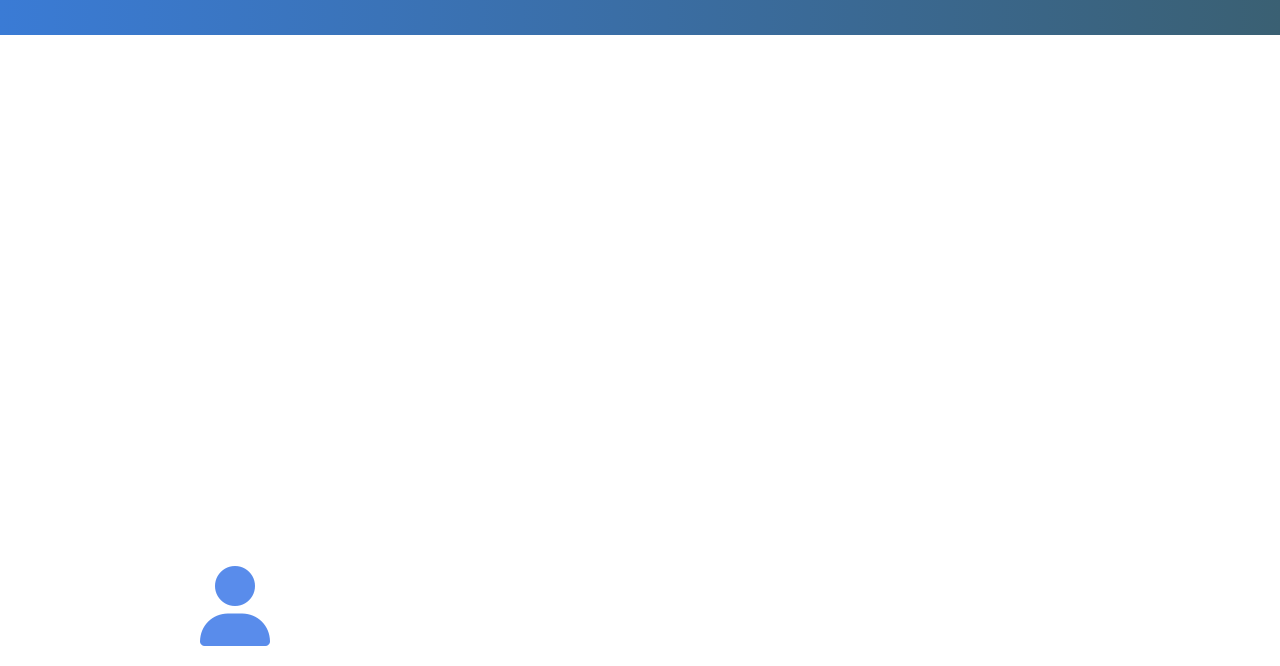
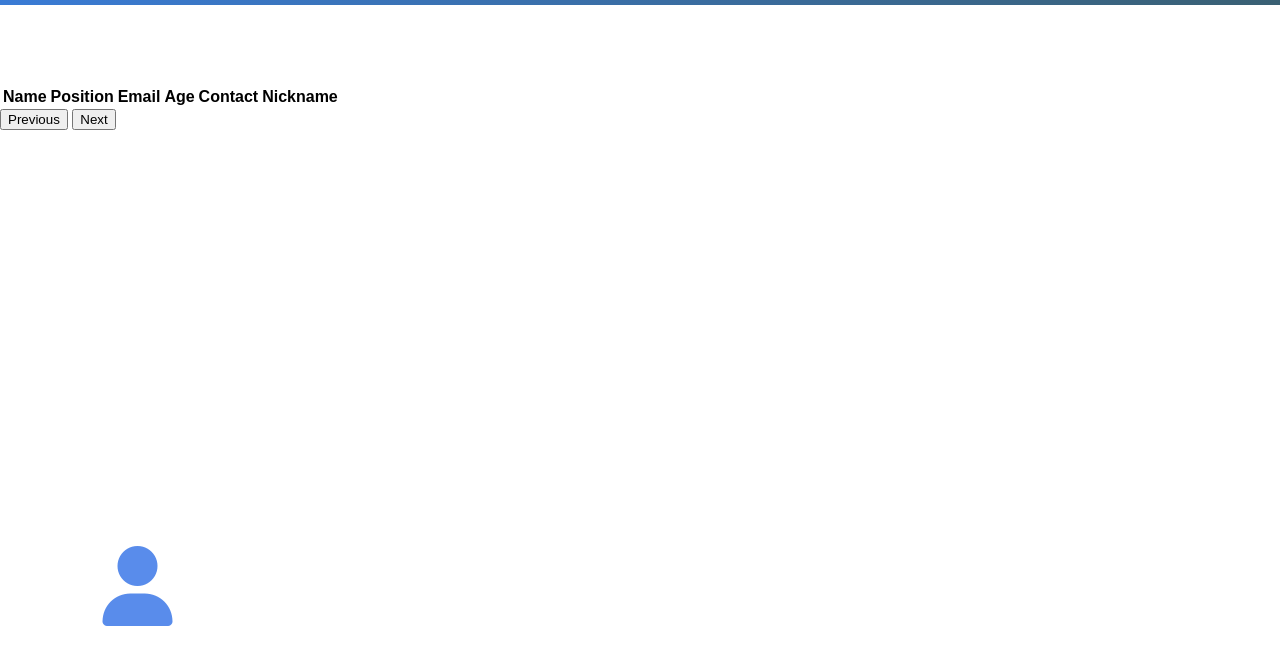
Before and after one commit to tb38r/squad-manager, a website: page templates/homepage.html in a window 1280 px wide. Shown: the part 134-800 px from the top of the page. Drawn offline with Linux system fonts and the light colour scheme.

Commit message:
table skeleton

```diff
--- a/templates/homepage.css
+++ b/templates/homepage.css
@@ -12,16 +12,18 @@ body {
     text-align: center;
     background: linear-gradient(to right, #3a7bd5, #3a6073);
     color: white;
-    font-size: 30px;
+    font-size: 150%;
   }
 
   /*Add User icon*/
   .fa-solid {
+    position: -webkit-sticky;
+    position: sticky;
+    top: 0;
     color: rgb(89, 140, 235);
     cursor: pointer;
-    position: absolute;
-    top : 700px;
-    left: 200px;
+    top : 85%;
+    left: 8%;
 
   }
 
--- a/templates/homepage.html
+++ b/templates/homepage.html
@@ -66,7 +66,14 @@
     <i class="fa-solid fa-user fa-5x" id= "addUserBtn"></i>
 
 
+    <table id="table">
+        <thead></thead>
+        <tbody id="tbody" style="text-align: center"></tbody>
+        </table>
+        <button id="prevButton">Previous</button>
+        <button id="nextButton">Next</button>
 
+        </table>
 
 
     <script>
@@ -125,119 +132,44 @@ let test = {Name:"test"}
 });
 
 
-    // const form = document.getElementById('form')
-    // const name = document.getElementById('name')
-    // const position = document.getElementById('position')
-    // const email = document.getElementById('email')
-    // const age = document.getElementById('age')
-    // const nickname = document.getElementById('nickname')
-    // const closeBox = document.querySelector('.close-btn')
-    // const addUserIcon = document.querySelector(".fa-solid")
+
+</script>
 
 
 
 
-    // let user = {}
-    // let parse = false
 
+<script >
 
+const table = document.querySelector("table");
+const tableHead = table.querySelector("thead");
+const tableBody = table.querySelector("tbody");
 
-//     addUserIcon.addEventListener("click", function(){
-//         //reset dialogue box, clear errors
+let tableFields = [
+    "Name",
+    "Position",
+    "Email",
+    "Age",
+    "Contact",
+    "Nickname",
+]
 
-//         //name.parentElement
+tableHead.innerHTML = "<tr></tr>";
+tableBody.innerHTML = "";
 
-//         document.querySelector(".popup").classList.add("active");
-//     }) ;
-
-
-
-//     addButton.addEventListener("click", function(){
-//         //document.querySelector(".popup").classList.remove("active");
-
-
-//         user ={
-//             'name' : name.value,
-//             'position' : position.value,
-//             'email' : email.value,
-//             'age' : age.value,
-//             'nickname' : nickname.value,
-//             'addButton' : addButton.value,
-//         }
-
-//         checkInputs()
-//         console.log(user);
-
-// })
-
-
-
-// function checkInputs(){
-// const usernameValue = name.value.trim()
-// // const position = position.value.trim();
-// // const emailValue = email.value.trim();
-// // const ageValue = email.value.trim();
-// // const nicknameValue = nickname.value.trim()
-
-// if(usernameValue=== ''){
-
-//     setErrorFor(name, 'Name cannot be blank')
-// }else{
-//     let parse = true
-//     setSuccessFor(name)
-//     document.querySelector(".popup").classList.remove("active");
-// }
-
-
-// }
-
-// function setErrorFor(input, message){
-// const formElement = input.parentElement;  //form element div
-// const small = formElement.querySelector('small')
-
-
-// //add error message inside small
-// small.style.visibility = 'visible'
-// small.style.color = 'red'
-// small.innerText = message;
-
-
-
-// formElement.children[1].style.borderColor = 'red'
-// formElement.children[3].style.visibility = 'visible'
-// formElement.children[3].style.color = 'red'
-
-
-
-// }
-
-
-// function setSuccessFor(input){
-//     const formElement = input.parentElement;
-//     const small = formElement.querySelector('small');
-
-//     formElement.children[1].style.borderColor = 'green'
-//     formElement.children[2].style.visibility = 'visible'
-//     formElement.children[2].style.color = 'green'
-//     formElement.children[3].style.visibility = 'hidden'
-
-//     small.style.visibility = 'hidden'
-
-
-// }
-
-// /*
-
-/*
-0: label
-1: input#name
-2: i.fas.fa-check-circle
-3: i.fas.fa-exclamation-circle
-4: small
-
-*/
+for (const headerText of tableFields) {
+    const headerElement = document.createElement("th");
+    headerElement.setAttribute("th", "data-sort");
+    headerElement.setAttribute("data-column", `${headerText}`);
+    headerElement.setAttribute("data-order", `asce`);
+    headerElement.textContent = headerText;
+    tableHead.querySelector("tr").appendChild(headerElement);
+}
 
 
 
 </script>
+
+
+
 </html>
```
Also changed, not shown: templates/main.js (added, +54 -0 lines), 2 other files.
